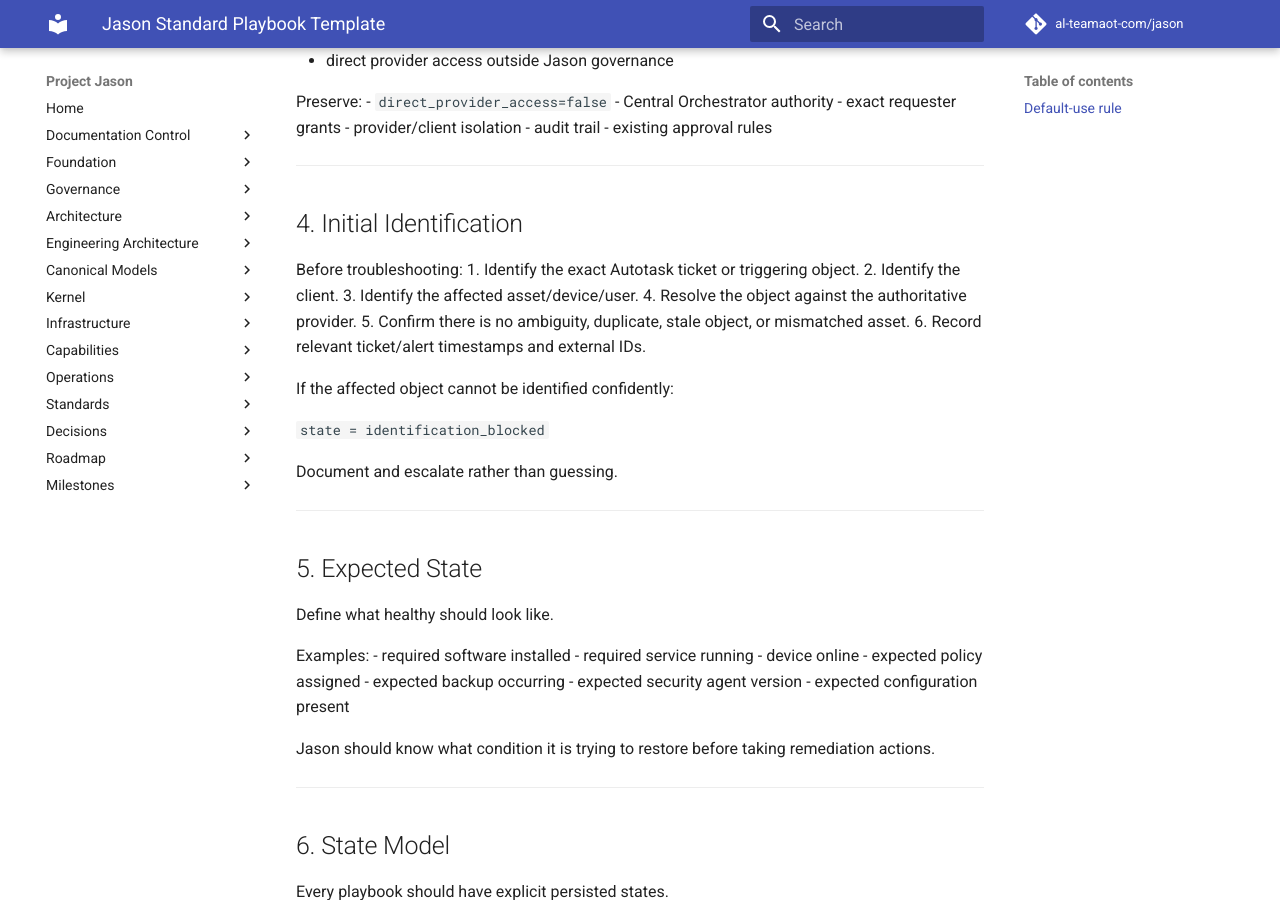
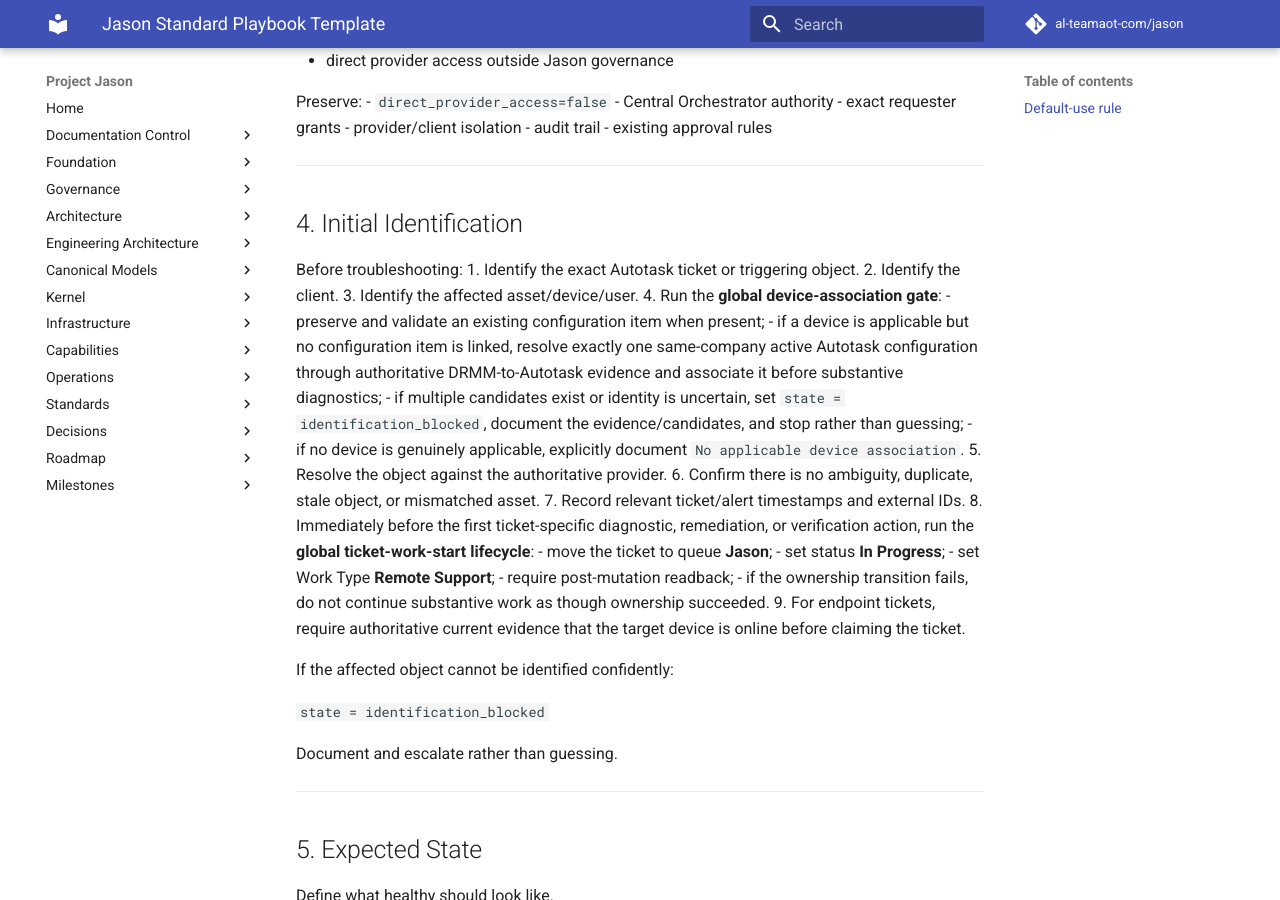
Before and after one commit to al-teamaot-com/jason, an MkDocs documentation site: the page built from docs/playbooks/Jason-Standard-Playbook-Template.md, in a window 1280 px wide and 900 px high, scrolled down 1573 px. Built offline with MkDocs 1.6.1 and Material for MkDocs 9.7.7, drawn with Linux system fonts in a browser that asks for light colours; comment, search, counter and statistics services are not loaded.

Commit message:
Make ticket ownership and device association global playbook gates

```diff
--- a/docs/playbooks/Jason-Standard-Playbook-Template.md
+++ b/docs/playbooks/Jason-Standard-Playbook-Template.md
@@ -72,9 +72,21 @@
 1. Identify the exact Autotask ticket or triggering object.
 2. Identify the client.
 3. Identify the affected asset/device/user.
-4. Resolve the object against the authoritative provider.
-5. Confirm there is no ambiguity, duplicate, stale object, or mismatched asset.
-6. Record relevant ticket/alert timestamps and external IDs.
+4. Run the **global device-association gate**:
+   - preserve and validate an existing configuration item when present;
+   - if a device is applicable but no configuration item is linked, resolve exactly one same-company active Autotask configuration through authoritative DRMM-to-Autotask evidence and associate it before substantive diagnostics;
+   - if multiple candidates exist or identity is uncertain, set `state = identification_blocked`, document the evidence/candidates, and stop rather than guessing;
+   - if no device is genuinely applicable, explicitly document `No applicable device association`.
+5. Resolve the object against the authoritative provider.
+6. Confirm there is no ambiguity, duplicate, stale object, or mismatched asset.
+7. Record relevant ticket/alert timestamps and external IDs.
+8. Immediately before the first ticket-specific diagnostic, remediation, or verification action, run the **global ticket-work-start lifecycle**:
+   - move the ticket to queue **Jason**;
+   - set status **In Progress**;
+   - set Work Type **Remote Support**;
+   - require post-mutation readback;
+   - if the ownership transition fails, do not continue substantive work as though ownership succeeded.
+9. For endpoint tickets, require authoritative current evidence that the target device is online before claiming the ticket.
 
 If the affected object cannot be identified confidently:
 
```
